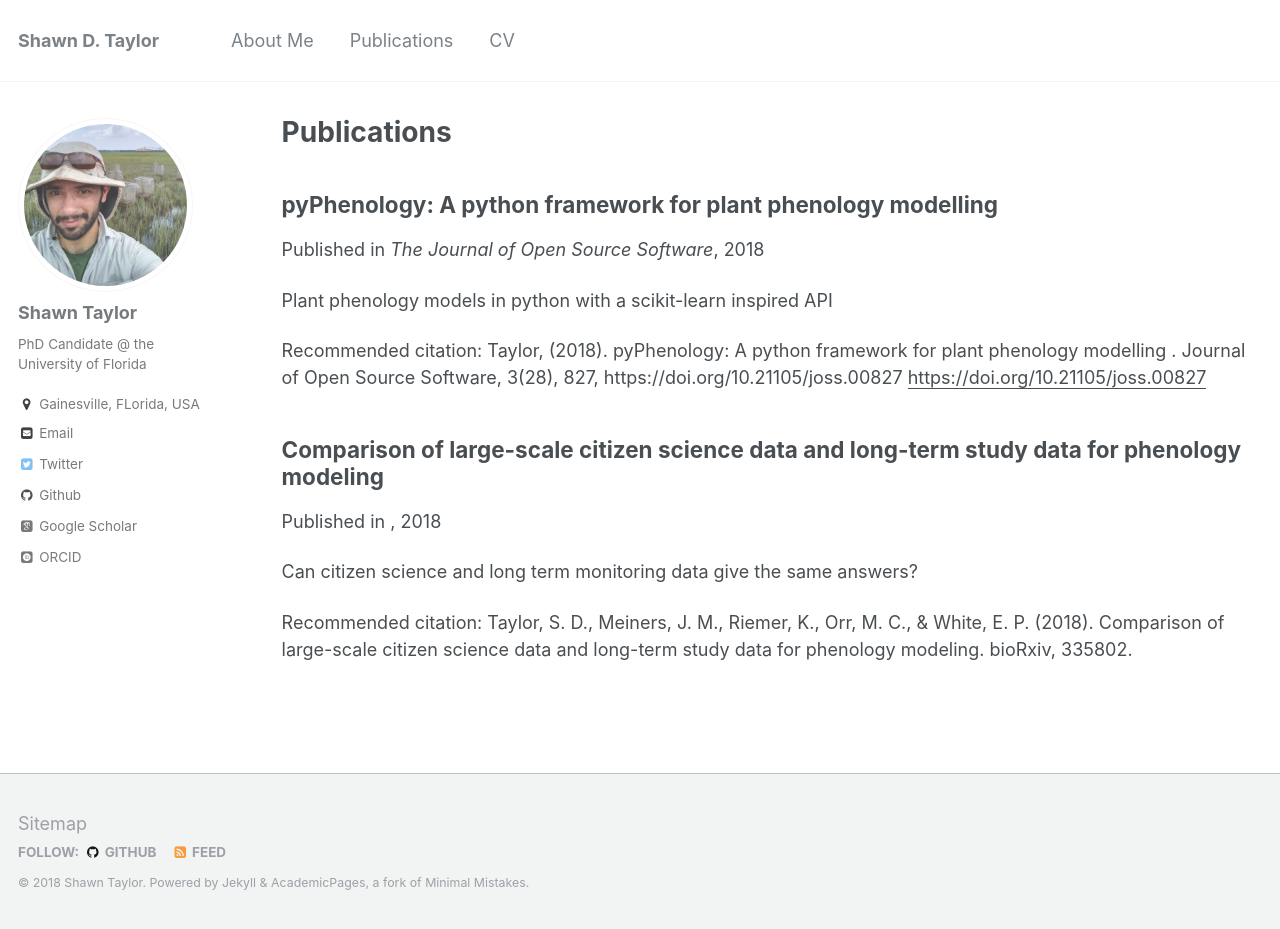
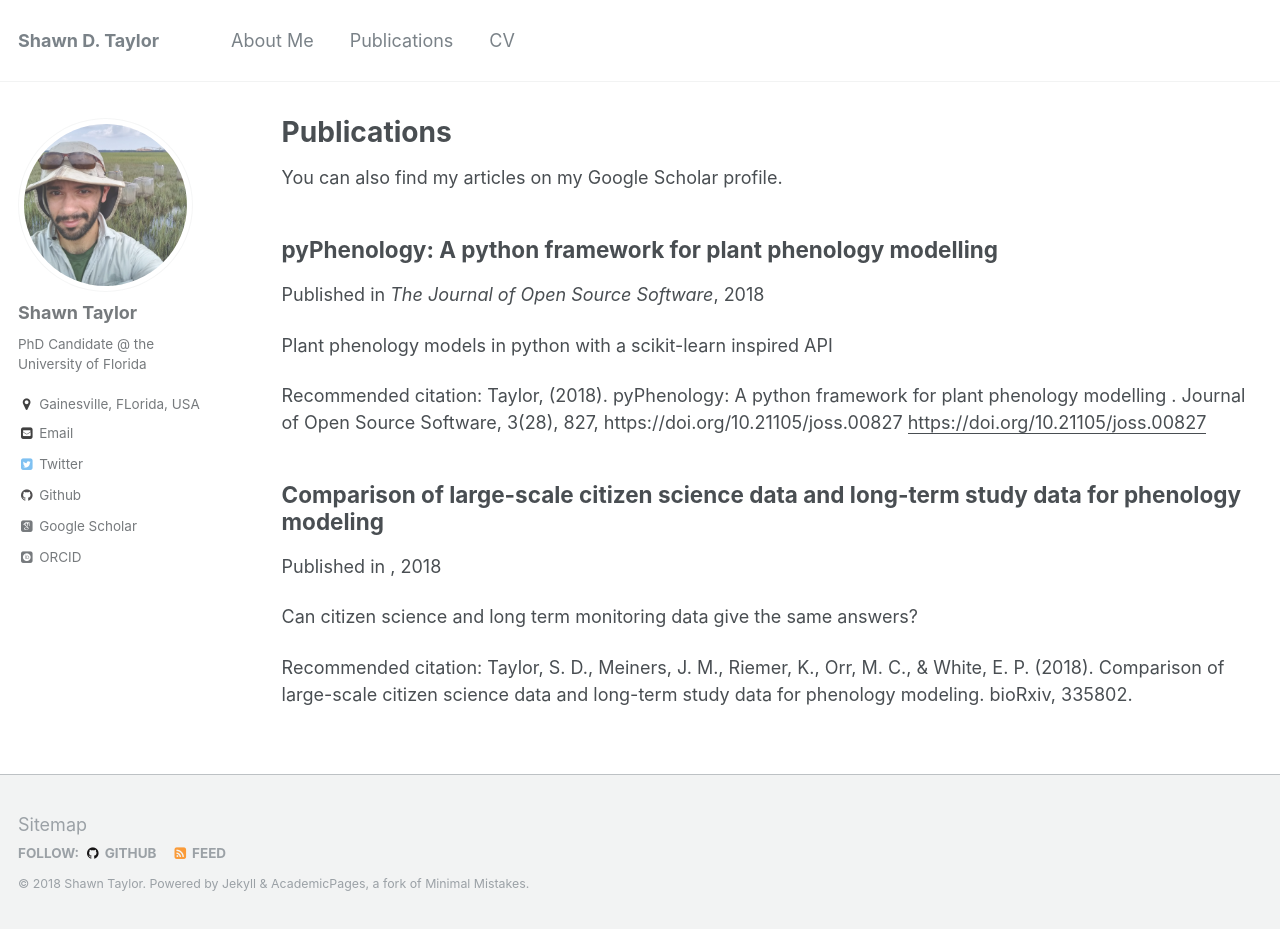
Before and after one commit to sdtaylor/sdtaylor.github.io, a Jekyll site: the page built from _pages/publications.md, in a window 1280 px wide and 929 px high. Built offline with Jekyll 4.4.1, drawn with Linux system fonts in a browser that asks for light colours; some web fonts are replaced.

Commit message:
google scholare link on publication page

```diff
--- a/_pages/publications.md
+++ b/_pages/publications.md
@@ -5,9 +5,7 @@ permalink: /publications/
 author_profile: true
 ---
 
-{% if author.googlescholar %}
-  You can also find my articles on <u><a href="{{author.googlescholar}}">my Google Scholar profile</a>.</u>
-{% endif %}
+You can also find my articles on my [Google Scholar profile](https://scholar.google.com/citations?user=SvjLzQMAAAAJ&hl=en).
 
 {% include base_path %}
 
```
Also changed, not shown: images/safari-pinned-tab.svg (deleted).
